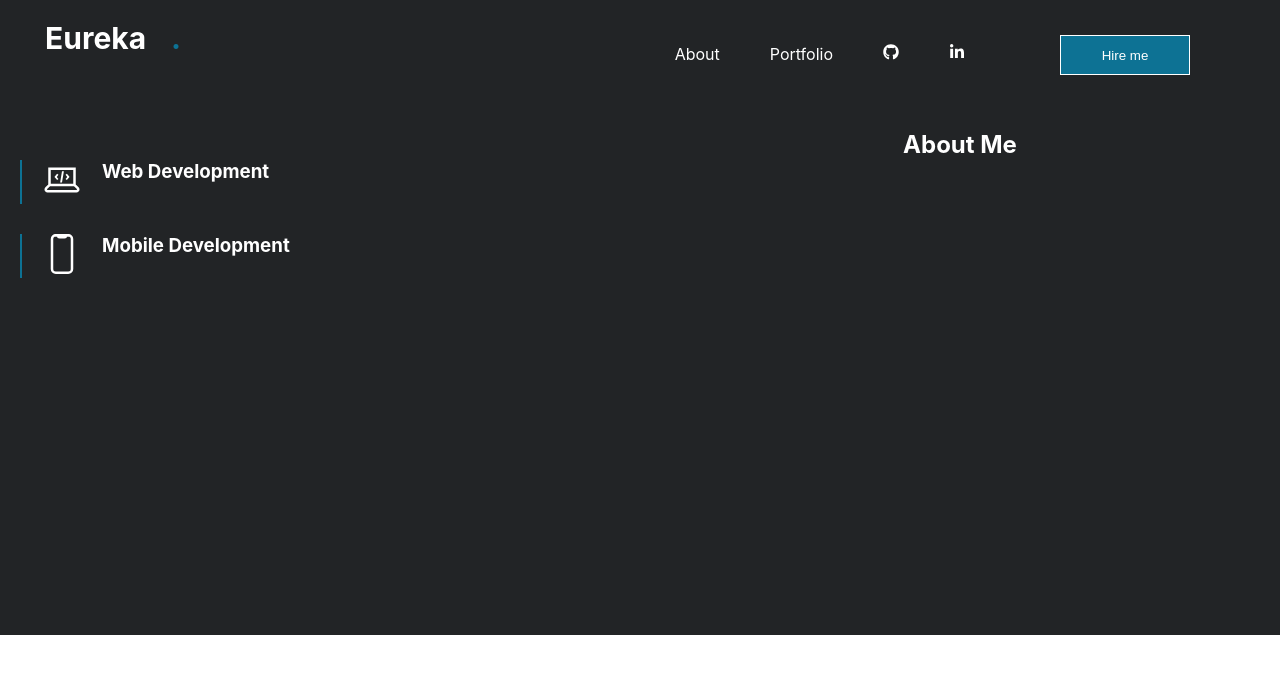
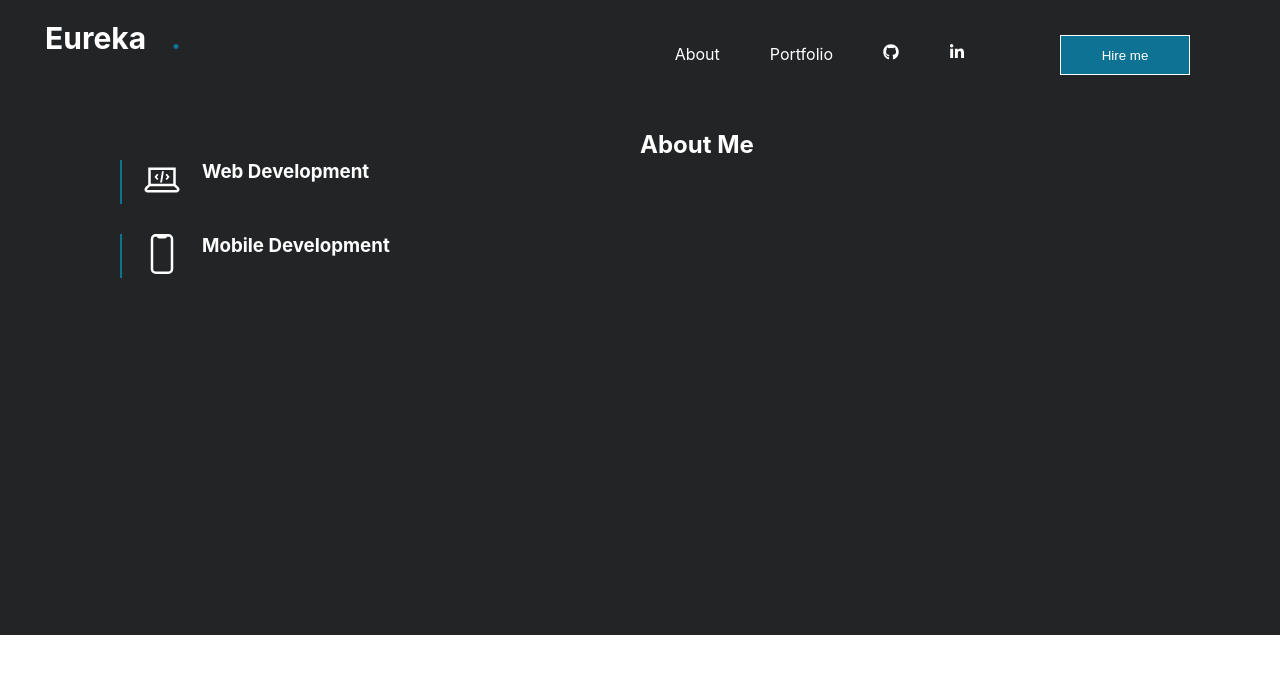
Before and after one commit to eureka03/Portfolio, a React (Create React App) app: page /About in a window 1280 px wide. Shown: the top 674 px of the page. Built offline with nearby package versions, Linux system fonts and the light colour scheme.

Commit message:
changes added

```diff
--- a/src/Components/About.css
+++ b/src/Components/About.css
@@ -5,11 +5,11 @@
     height:505px;
     color:white;
     padding-top:20px;
-    text-align:center;
+
 }
 .web, .mobile{
     display:flex;
-    margin-left:20px;
+    margin-left:120px;
     margin-top:30px;
     border-left:2px solid rgb(13, 114, 148);
     padding-left:20px;
```
